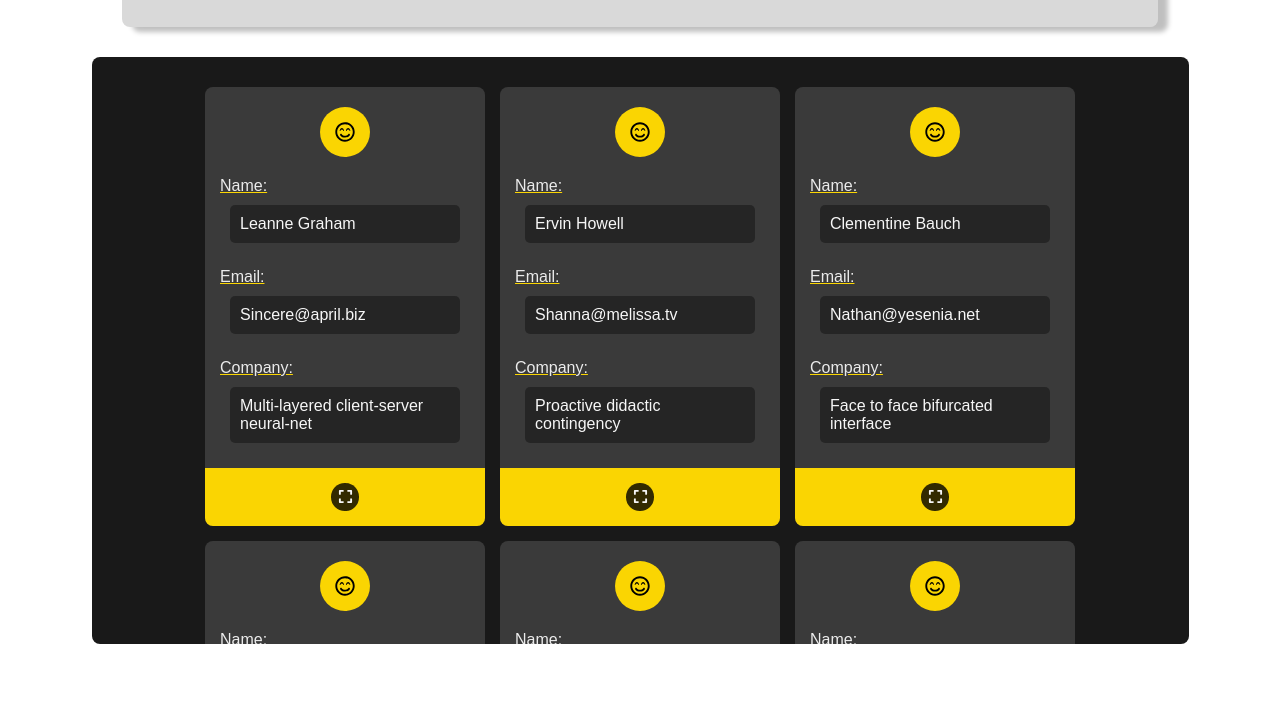
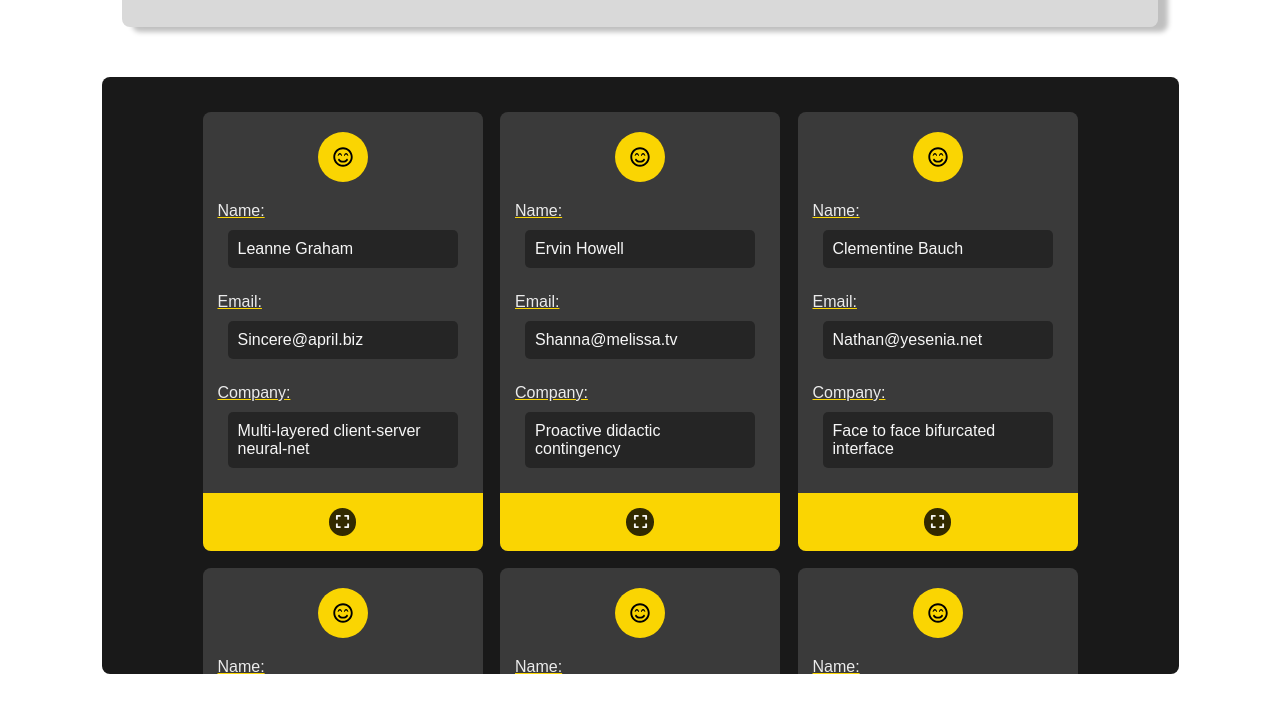
Before and after one commit to tiagoassunc/yellowRec-teste, a React app: page / in a window 1280 px wide. Shown: the part 199-903 px from the top of the page. Built offline with nearby package versions, Linux system fonts and the light colour scheme.

Commit message:
Update CandidatesList component

```diff
--- a/src/components/CandidatesList/CandidatesList.styles.scss
+++ b/src/components/CandidatesList/CandidatesList.styles.scss
@@ -1,8 +1,8 @@
 @import "../../styles/utils/variables";
 
 .candidatesList-container {
-  margin: 3rem;
-  padding: 3rem;
+  margin-top: 5rem;
+  padding: 3.5rem 2rem;
   width: 85%;
   height: 70%;
   background-color: rgba(0, 0, 0, 0.9);
@@ -13,5 +13,5 @@
   align-items: center;
   flex-direction: row;
   flex-wrap: wrap;
-  gap: 1.5rem;
+  gap: 1.75rem;
 }
```
